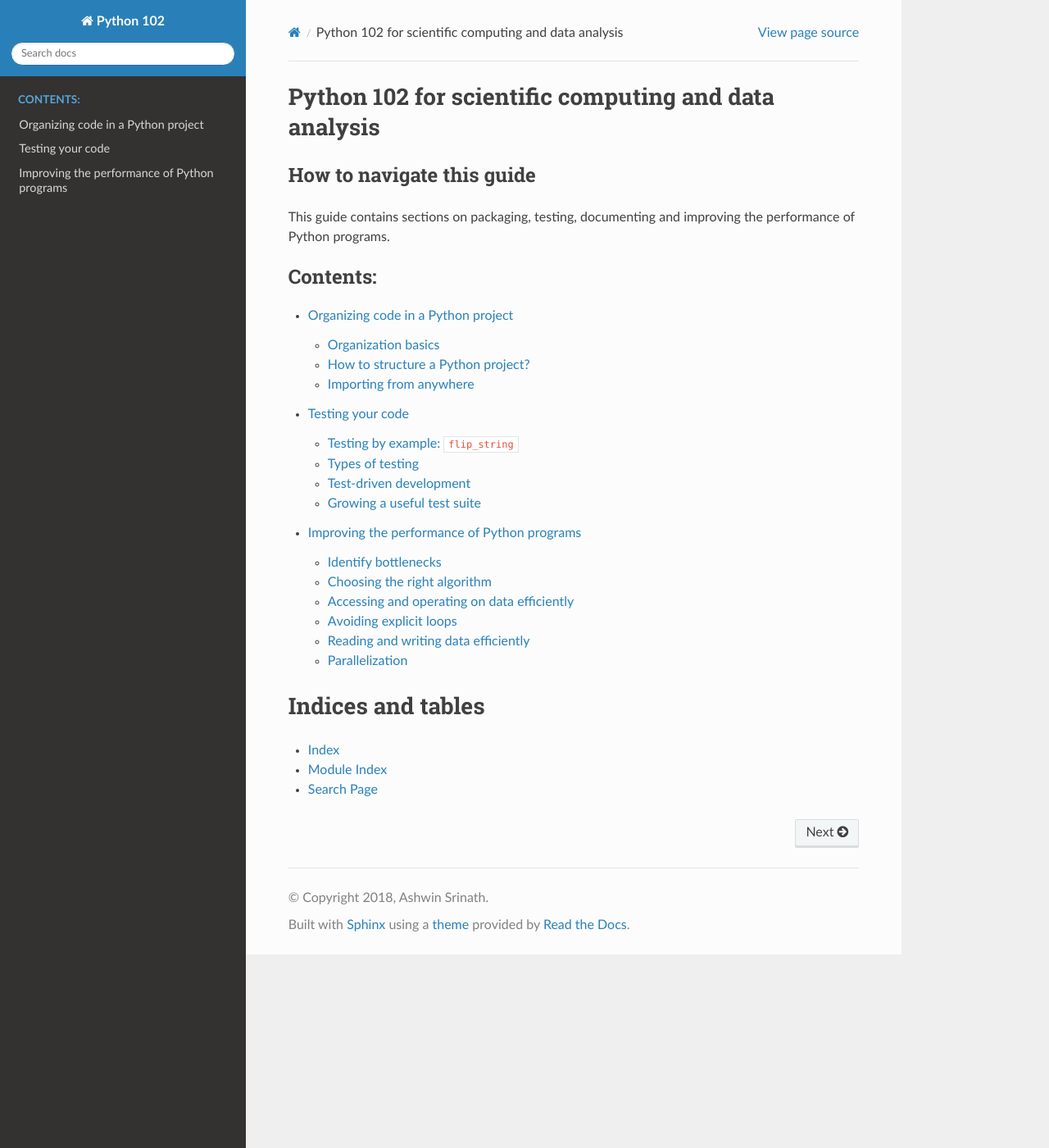
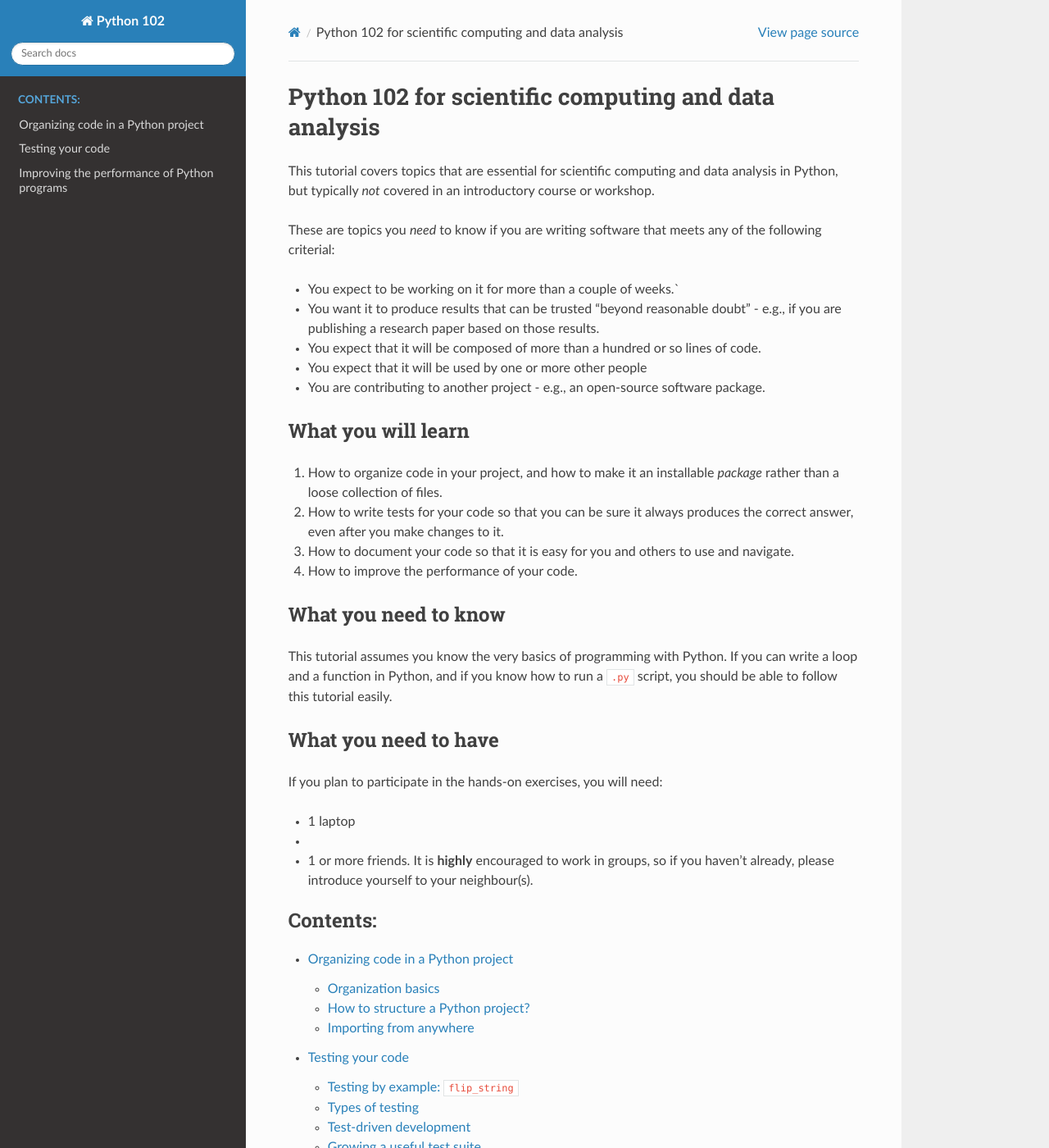
Before and after one commit to shwina/python-102, a Sphinx documentation site: the page built from docs/index.rst, in a window 1280 px wide and 1400 px high. Shown: the whole window at 82% size. Built offline with Sphinx 7.4.7 and the Read the Docs theme 2.0.0, drawn with Linux system fonts in a browser that asks for light colours.

Commit message:
Updates to index page

```diff
--- a/docs/index.rst
+++ b/docs/index.rst
@@ -6,16 +6,58 @@
 Python 102 for scientific computing and data analysis
 =====================================================
 
-How to navigate this guide
---------------------------
+This tutorial covers topics that are
+essential for scientific computing and data analysis in Python,
+but typically *not* covered in an introductory course or workshop.
 
-This guide contains sections on
-packaging,
-testing,
-documenting
-and
-improving the performance
-of Python programs.
+These are topics you *need* to know if you are writing software
+that meets any of the following criterial:
+
+* You expect to be working on it for more than a couple of weeks.`
+* You want it to produce results
+  that can be trusted "beyond reasonable doubt" - e.g.,
+  if you are publishing a research paper based on those results.
+* You expect that it will be composed of more than a hundred
+  or so lines of code.
+* You expect that it will be used by one or more other people
+* You are contributing to another project - e.g., an open-source
+  software package.
+
+What you will learn
+-------------------
+
+1. How to organize code in your project,
+   and how to make it an installable *package*
+   rather than a loose collection of files.
+2. How to write tests for your code so that
+   you can be sure it always produces the correct answer,
+   even after you make changes to it.
+3. How to document your code so that it is easy for
+   you and others to use and navigate.
+4. How to improve the performance of your code.
+
+
+What you need to know
+---------------------
+
+This tutorial assumes you know the very basics
+of programming with Python.
+If you can write a loop and a function in Python,
+and if you know how to run a ``.py`` script,
+you should be able to follow this tutorial easily.
+
+What you need to have
+---------------------
+
+If you plan to participate in the hands-on exercises,
+you will need:
+
+* 1 laptop
+* .. with `Anaconda <https://www.anaconda.com/download/>`_ installed on it
+* 1 or more friends.
+  It is **highly** encouraged to work in groups,
+  so if you haven't already,
+  please introduce yourself to your neighbour(s).
 
 .. toctree::
    :maxdepth: 2
```
